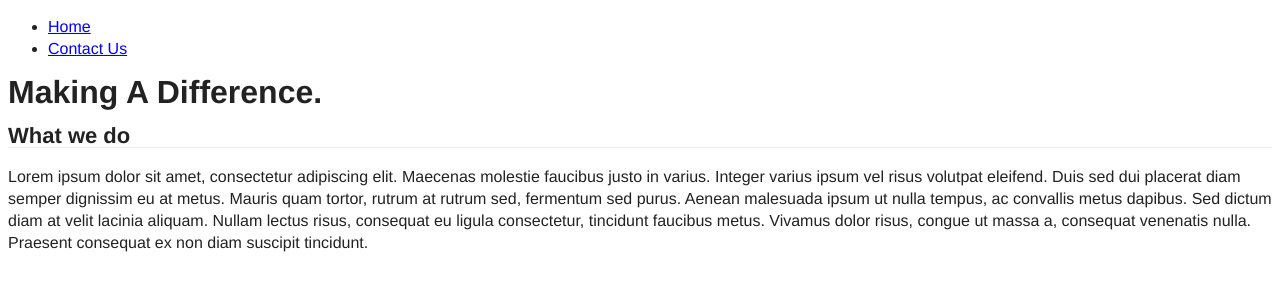
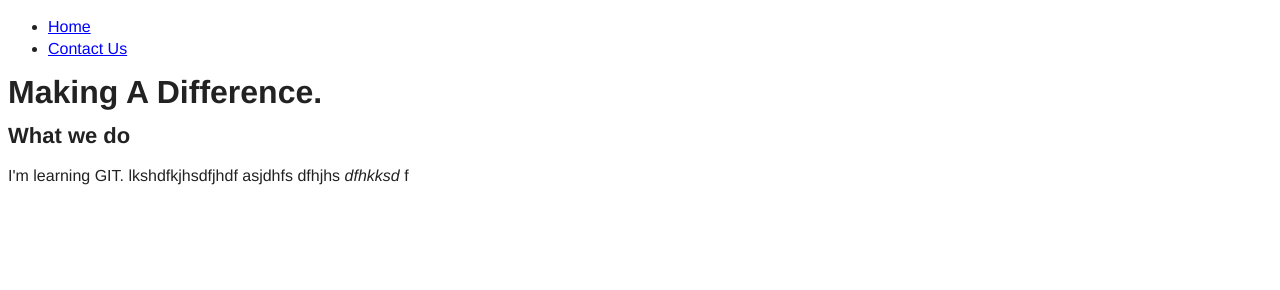
Before and after one commit to madnz/madnz.github.io, a plain HTML site: page what-we-do.html in a window 1280 px wide. Drawn offline with Linux system fonts and the light colour scheme.

Commit message:
Update from ./MakeADifference

```diff
--- a/index.css
+++ b/index.css
@@ -35,7 +35,6 @@ h4 {
 }
 
 .Apply p, h2 {
-    border-bottom: 1px solid #eee;
     position: relative;
     width: 100%;
 }
--- a/what-we-do.html
+++ b/what-we-do.html
@@ -17,12 +17,7 @@
 <h2>What we do</h2>
 
 <p>
-    Lorem ipsum dolor sit amet, consectetur adipiscing elit. Maecenas molestie faucibus justo in varius. Integer varius
-    ipsum vel risus volutpat eleifend. Duis sed dui placerat diam semper dignissim eu at metus. Mauris quam tortor,
-    rutrum at rutrum sed, fermentum sed purus. Aenean malesuada ipsum ut nulla tempus, ac convallis metus dapibus. Sed
-    dictum diam at velit lacinia aliquam. Nullam lectus risus, consequat eu ligula consectetur, tincidunt faucibus
-    metus. Vivamus dolor risus, congue ut massa a, consequat venenatis nulla. Praesent consequat ex non diam suscipit
-    tincidunt.
+    I'm learning GIT. lkshdfkjhsdfjhdf asjdhfs dfhjhs <i>dfhkksd</i> f
 </p>
 
 </body>
```
Also changed, not shown: thank-you.html (+1 -1 lines).
